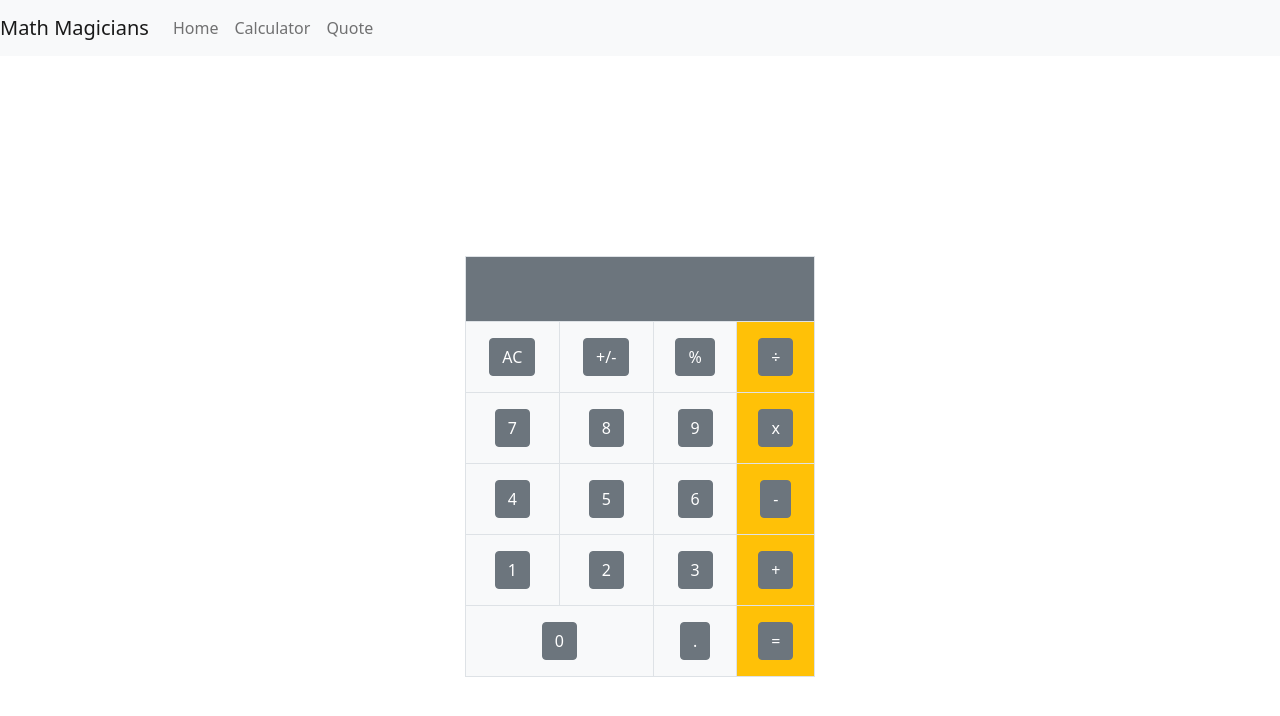
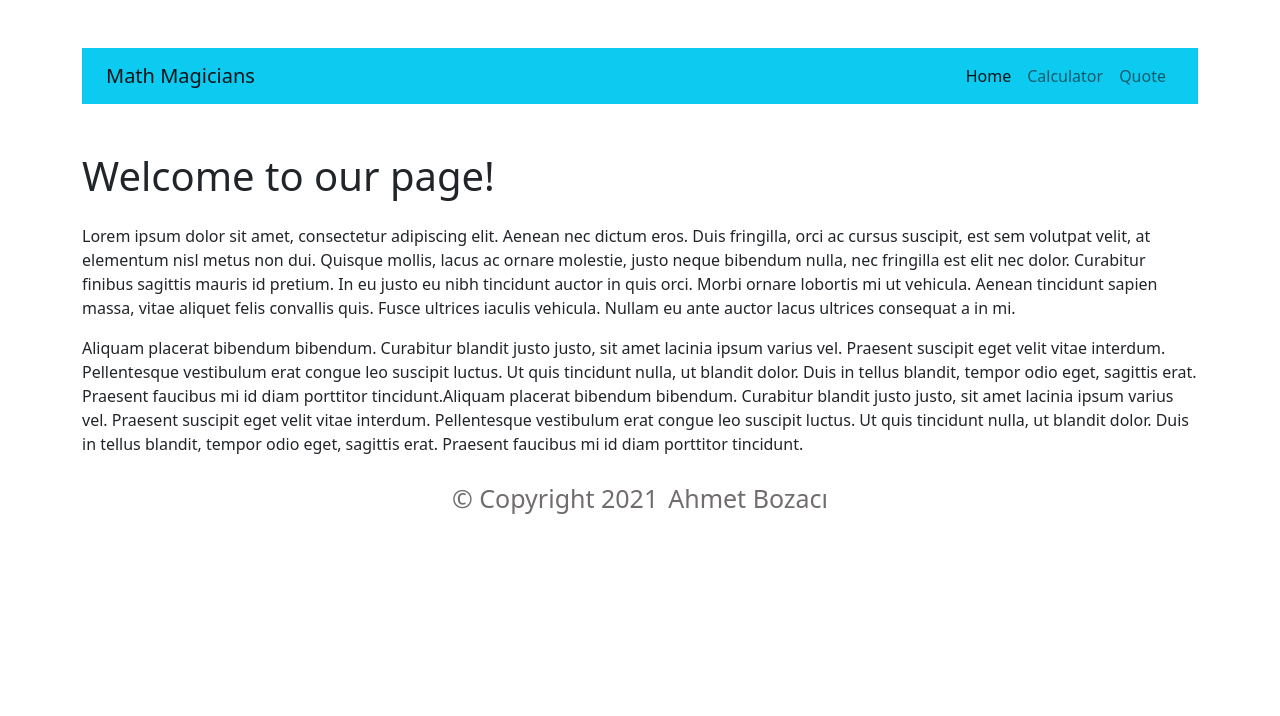
Before and after one commit to ahmetbozaci/math_magicians, a React (Create React App) app: page / in a window 1280 px wide. Shown: the top 716 px of the page. Built offline with nearby package versions, Linux system fonts and the light colour scheme.

Commit message:
Style pages

```diff
--- a/package.json
+++ b/package.json
@@ -10,6 +10,8 @@
     "bootstrap": "^5.1.3",
     "react": "^17.0.2",
     "react-dom": "^17.0.2",
+    "react-router": "^5.2.1",
+    "react-router-dom": "^5.3.0",
     "react-scripts": "4.0.3",
     "reactstrap": "^8.10.0",
     "web-vitals": "^1.1.2"
--- a/src/App.js
+++ b/src/App.js
@@ -1,14 +1,29 @@
 /** @format */
 
 import React from 'react';
+import { BrowserRouter as Router, Route, Switch } from 'react-router-dom';
 import Calculator from './components/Calculator';
 import NavBar from './components/NavBar';
+import Home from './components/Home';
+import Quote from './components/Quote';
+import Footer from './components/Footer';
 
 export default function App() {
   return (
-    <>
+    <Router>
       <NavBar />
-      <Calculator />
-    </>
+      <Switch>
+        <Route exact path="/">
+          <Home />
+        </Route>
+        <Route path="/calculator">
+          <Calculator />
+        </Route>
+        <Route path="/quote">
+          <Quote />
+        </Route>
+      </Switch>
+      <Footer />
+    </Router>
   );
 }
--- a/src/components/Calculator.css
+++ b/src/components/Calculator.css
@@ -1,6 +1,5 @@
 .table {
   width: 350px !important;
-  margin-top: 200px;
 }
 
 .result {
--- a/src/components/Calculator.js
+++ b/src/components/Calculator.js
@@ -1,5 +1,7 @@
+/** @format */
+
 import { useState } from 'react';
-import { Table, Button } from 'reactstrap';
+import { Table, Button, Container } from 'reactstrap';
 import Calculate from '../logic/calculate';
 import './Calculator.css';
 
@@ -17,10 +19,16 @@ const Calculator = () => {
   };
 
   return (
-    <Table bordered className="text-center table lead mx-auto">
+    <Container className="d-flex justify-content-around">
+      <h1> Lets do some math!</h1>
+
+      <Table bordered className="text-center lead">
         <tbody>
           <tr>
-          <td className="bg-secondary text-light display-6 result" colSpan="4">
+            <td
+              className="bg-secondary text-light display-6 result"
+              colSpan="4"
+            >
               {calculatorObj.total}
               {calculatorObj.operation}
               {calculatorObj.next}
@@ -209,6 +217,7 @@ const Calculator = () => {
           </tr>
         </tbody>
       </Table>
+    </Container>
   );
 };
 
--- /dev/null
+++ b/src/components/Footer.js
@@ -0,0 +1,29 @@
+/** @format */
+
+import React from 'react';
+import { Container } from 'reactstrap';
+
+const Footer = () => {
+  const footerStyle = {
+    fontSize: '25px',
+    color: '#726d6d',
+  };
+  const footerLink = {
+    textDecoration: 'none',
+    paddingLeft: '10px',
+    color: '#726d6d',
+  };
+
+  return (
+    <Container className="text-center">
+      <footer style={footerStyle}>
+        &copy; Copyright 2021
+        <a href="www.github.com/ahmetbozaci" style={footerLink}>
+          Ahmet Bozacı
+        </a>
+      </footer>
+    </Container>
+  );
+};
+
+export default Footer;
--- /dev/null
+++ b/src/components/Home.js
@@ -0,0 +1,38 @@
+/** @format */
+
+import React from 'react';
+import { Container } from 'reactstrap';
+
+const Home = () => (
+  <Container className="mt-4">
+    <h1>Welcome to our page!</h1>
+    <article className="my-4">
+      <p>
+        Lorem ipsum dolor sit amet, consectetur adipiscing elit. Aenean nec
+        dictum eros. Duis fringilla, orci ac cursus suscipit, est sem volutpat
+        velit, at elementum nisl metus non dui. Quisque mollis, lacus ac ornare
+        molestie, justo neque bibendum nulla, nec fringilla est elit nec dolor.
+        Curabitur finibus sagittis mauris id pretium. In eu justo eu nibh
+        tincidunt auctor in quis orci. Morbi ornare lobortis mi ut vehicula.
+        Aenean tincidunt sapien massa, vitae aliquet felis convallis quis. Fusce
+        ultrices iaculis vehicula. Nullam eu ante auctor lacus ultrices
+        consequat a in mi.
+      </p>
+      <p>
+        Aliquam placerat bibendum bibendum. Curabitur blandit justo justo, sit
+        amet lacinia ipsum varius vel. Praesent suscipit eget velit vitae
+        interdum. Pellentesque vestibulum erat congue leo suscipit luctus. Ut
+        quis tincidunt nulla, ut blandit dolor. Duis in tellus blandit, tempor
+        odio eget, sagittis erat. Praesent faucibus mi id diam porttitor
+        tincidunt.Aliquam placerat bibendum bibendum. Curabitur blandit justo justo, sit
+        amet lacinia ipsum varius vel. Praesent suscipit eget velit vitae
+        interdum. Pellentesque vestibulum erat congue leo suscipit luctus. Ut
+        quis tincidunt nulla, ut blandit dolor. Duis in tellus blandit, tempor
+        odio eget, sagittis erat. Praesent faucibus mi id diam porttitor
+        tincidunt.
+      </p>
+    </article>
+  </Container>
+);
+
+export default Home;
--- a/src/components/NavBar.js
+++ b/src/components/NavBar.js
@@ -1,36 +1,14 @@
 /** @format */
 
-// const NavBar = () => {
-//   const links = [
-//     {
-//       id: 1,
-//       path: '/',
-//       text: 'Home',
-//     },
-//     {
-//       id: 2,
-//       path: '/calculator',
-//       text: 'Calculator',
-//     },
-//     {
-//       id: 3,
-//       path: '/quote',
-//       text: 'Quote',
-//     },
-//   ];
-//   return (
-//     <Navbar>
-//       {links.map((link) => (
-//         <p key={link.id}>{link.text}</p>
-//       ))}
-//     </Navbar>
-//   );
-// };
-
-// export default NavBar;
 import React from 'react';
+import { NavLink as RRNavLink } from 'react-router-dom';
 import {
-  Navbar, NavbarBrand, Nav, NavItem, NavLink,
+  NavbarBrand,
+  Nav,
+  NavItem,
+  NavLink,
+  Container,
+  Navbar,
 } from 'reactstrap';
 
 const NavBar = () => {
@@ -52,18 +30,22 @@ const NavBar = () => {
     },
   ];
   return (
-    <div>
-      <Navbar color="light" light expand="md">
-        <NavbarBrand href="/">Math Magicians</NavbarBrand>
-        <Nav className="mr-auto" navbar>
+    <Container>
+      <Navbar color="info" light expand="md" className="my-5">
+        <NavbarBrand tag={RRNavLink} to="/" className="mx-4">
+          Math Magicians
+        </NavbarBrand>
+        <Nav navbar className="ms-auto mx-4">
           {links.map((link) => (
             <NavItem key={link.id}>
-              <NavLink key={link.id}>{link.text}</NavLink>
+              <NavLink tag={RRNavLink} to={link.path} key={link.id} ckas>
+                {link.text}
+              </NavLink>
             </NavItem>
           ))}
         </Nav>
       </Navbar>
-    </div>
+    </Container>
   );
 };
 export default NavBar;
--- /dev/null
+++ b/src/components/Quote.js
@@ -0,0 +1,17 @@
+/** @format */
+
+import React from 'react';
+import { Container } from 'reactstrap';
+
+const Quote = () => (
+  <Container className="quote">
+    <div>
+      <p className="lead my-5">
+        Mathematic is not about numbers, equations, computations
+        or algorithms: it is about understanding. - William Paul Thurston
+      </p>
+    </div>
+  </Container>
+);
+
+export default Quote;
--- a/src/index.js
+++ b/src/index.js
@@ -1,5 +1,8 @@
+/** @format */
+
 import React from 'react';
 import ReactDOM from 'react-dom';
+
 import App from './App';
 import 'bootstrap/dist/css/bootstrap.min.css';
 
```
Also changed, not shown: src/pages/Home.js (deleted), src/pages/Quote.js (deleted), 1 other file (tests, documents, lock files or other folders). Lines whose indentation alone changed are shown as unchanged.
